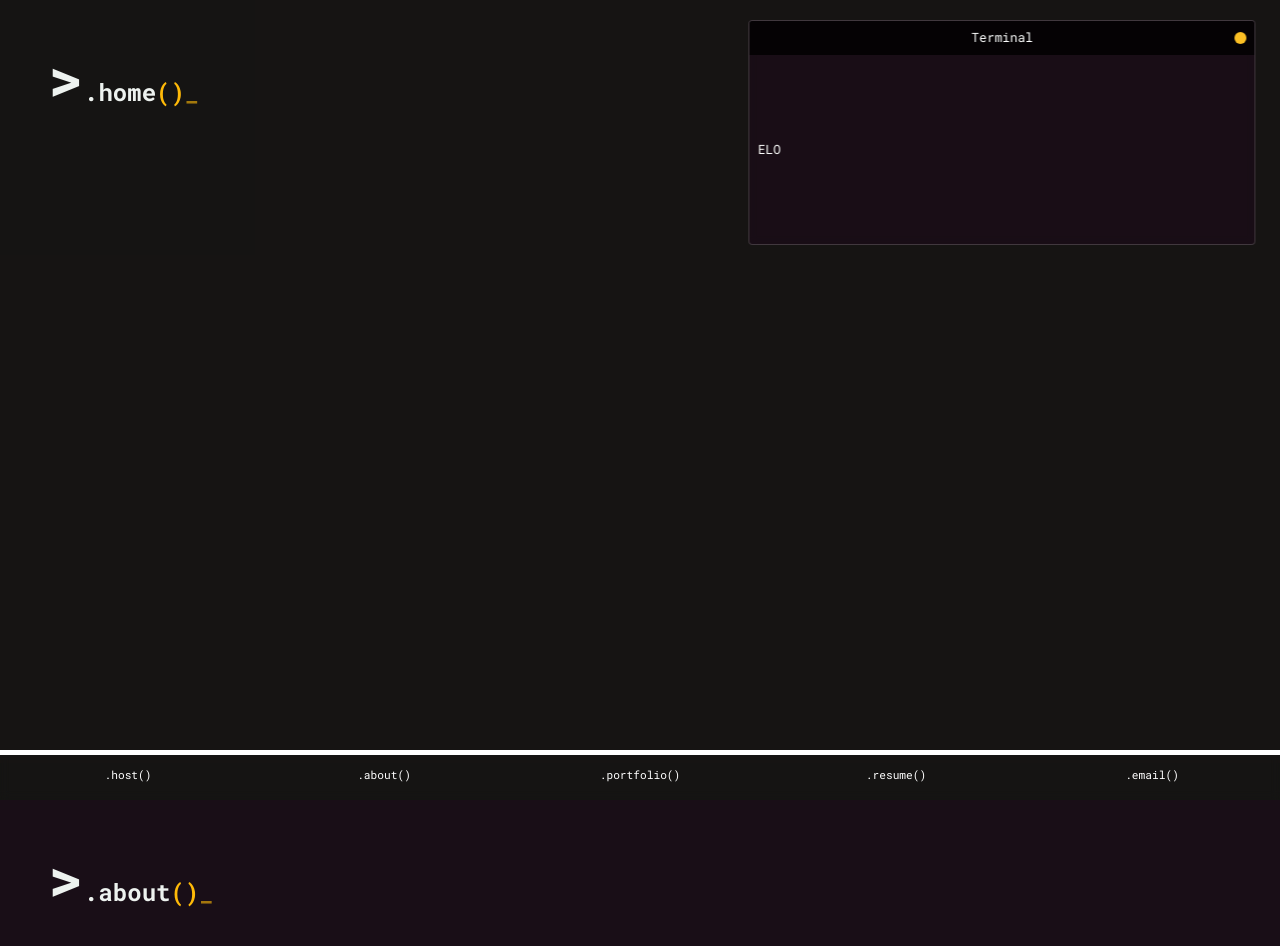
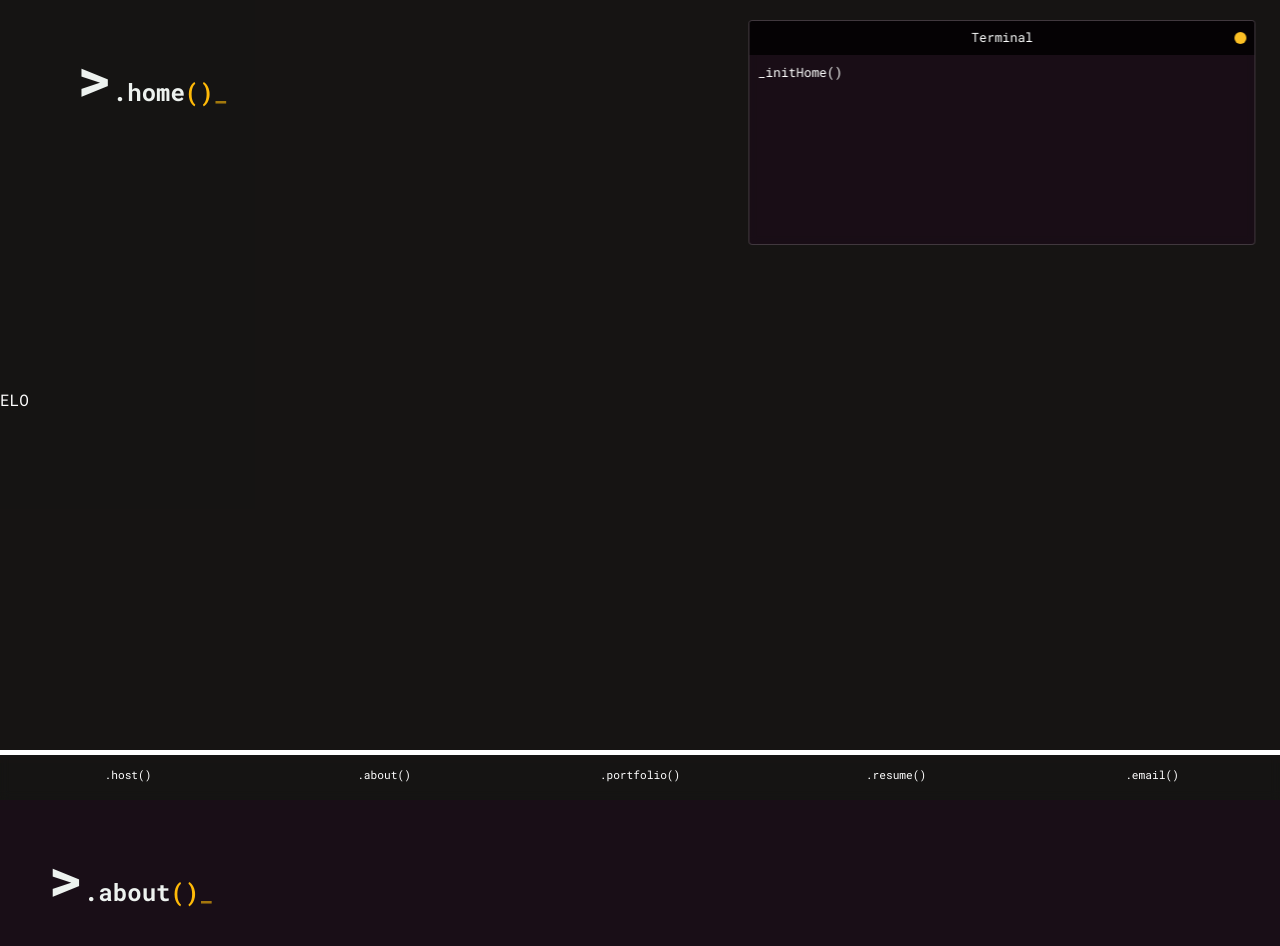
Before and after one commit to milwilczynski/kekAbout, a React (Vite) app: page / in a window 1280 px wide. Shown: the top 946 px of the page. Built offline with nearby package versions, Linux system fonts and the light colour scheme.

Commit message:
console wrapper, some animations handling

```diff
--- a/eslint.config.js
+++ b/eslint.config.js
@@ -12,6 +12,8 @@ export default antfu({
     'react/require-default-props': 'off',
     'unused-imports/no-unused-vars': 'warn',
     'ts/no-non-null-asserted-optional-chain': 'warn',
+    'style/max-statements-per-line': 'off',
+    'react-hooks/exhaustive-deps': 'off',
     'no-console': 'warn',
     'no-void': ['error', { allowAsStatement: true }],
   },
--- a/package.json
+++ b/package.json
@@ -36,11 +36,11 @@
     "tailwindcss": "^3.2.4",
     "typescript": ">=4.4",
     "typescript-plugin-css-modules": "^3.4.0",
-    "@antfu/eslint-config": "^2.21.1",
+    "@antfu/eslint-config": "^2.21.2",
     "eslint-plugin-format": "^0.1.1",
     "@eslint-react/eslint-plugin": "^1.5.15",
     "eslint-plugin-react-refresh": "^0.4.7",
-    "eslint": "9.4.0",
+    "eslint": "9.6.0",
     "eslint-plugin-react-hooks": "^4.6.2"
   }
 }
--- a/src/components/console/index.tsx
+++ b/src/components/console/index.tsx
@@ -1,5 +1,5 @@
 import type { FC, PropsWithChildren } from 'react'
-import React, { useRef, useState } from 'react'
+import React, { useRef } from 'react'
 
 import {
   AnimatePresence,
@@ -8,24 +8,16 @@ import {
 import { TextAnimator } from '../text-animator'
 import styles from './console.module.scss'
 import useScreenDimension from '~/hooks/useScreenDimension'
+import { useConsoleContext } from '~/providers/contexts/console-context'
 
 interface ConsoleProps {
 }
 
-interface ConsoleInternalProps {
+export const Console: FC<PropsWithChildren<ConsoleProps>> = () => {
+  const terminal = useConsoleContext()
+  const parentRef = useRef<HTMLDivElement>(null)
+  const { height } = useScreenDimension()
 
-}
-
-export const ConsoleMinimalized: FC<PropsWithChildren<ConsoleInternalProps>> = () => {
-  return <></>
-}
-
-export const Console: FC<PropsWithChildren<ConsoleProps>> = () => {
-  const parentRef = useRef<HTMLDivElement>(null)
-  const consoleRef = useRef<HTMLDivElement>(null)
-  const { height, width } = useScreenDimension()
-  const [windowPosition, setWindowPosition] = useState<(string | number)[]>([width * 0.58, 0])
-  const [minimalize, setMinimalize] = useState<boolean>(false)
   const variants = {
     minimalized: {
       height: 50,
@@ -36,21 +28,9 @@ export const Console: FC<PropsWithChildren<ConsoleProps>> = () => {
     maximized: {
       height: '30%',
       width: '40%',
-      x: windowPosition[0],
-      y: windowPosition[1],
+      x: terminal.position.window.x,
+      y: terminal.position.window.y,
     },
-  }
-
-  const handleMinimalize = () => {
-    if (!minimalize) {
-      const { x, y } = consoleRef.current?.getBoundingClientRect()!
-      setWindowPosition([x, y])
-    }
-    else {
-      consoleRef.current!.draggable = true
-    }
-    // eslint-disable-next-line style/max-statements-per-line
-    setMinimalize((prevState) => { return !prevState })
   }
 
   return (
@@ -59,10 +39,10 @@ export const Console: FC<PropsWithChildren<ConsoleProps>> = () => {
       ref={parentRef}
     >
       <AnimatePresence initial presenceAffectsLayout mode="sync">
-        {!minimalize
+        {!terminal.position.isMinimalized
         && (
           <motion.div
-            ref={consoleRef}
+            ref={terminal.state.consoleRef}
             animate="maximized"
             transition={{
               type: 'easeInOut',
@@ -82,22 +62,22 @@ export const Console: FC<PropsWithChildren<ConsoleProps>> = () => {
               <div />
               <div className={styles.window_bar_title}>Terminal</div>
               <div className={styles.window_bar_wrapper}>
-                <button className={styles.window_bar_wrapper_btn} onClick={handleMinimalize} />
+                <button className={styles.window_bar_wrapper_btn} onClick={terminal.position.minimalize} />
               </div>
             </motion.div>
             <div className={styles.window_section}>
               <TextAnimator
                 delay={2}
-                text="Inez Dobra Dupa ;)"
+                text={terminal.state.text}
               />
             </div>
           </motion.div>
         )}
-        {minimalize
+        {terminal.position.isMinimalized
         && (
           <motion.div
             className={styles.window_minimalized}
-            onClick={handleMinimalize}
+            onClick={terminal.position.minimalize}
             animate="minimalized"
             variants={variants}
             transition={{
--- a/src/components/text-animator/index.tsx
+++ b/src/components/text-animator/index.tsx
@@ -1,61 +1,18 @@
-import React, { FC, PropsWithChildren, useEffect, useRef, useState } from 'react';
-import { AnimationPlaybackControls, animate, motion, useMotionValue, useTransform } from 'framer-motion';
-import { CursorBlinker } from '../cursor-blinker';
+import type { FC, PropsWithChildren } from 'react'
+import React from 'react'
+import { motion } from 'framer-motion'
+import { CursorBlinker } from '../cursor-blinker'
+import { useConsoleContext } from '~/providers/contexts/console-context'
 
 interface TextAnimatorProps {
-    delay: number;
-    text: string;
 }
 
-interface UseAnimationProps {
-    text: string;
+export const TextAnimator: FC<PropsWithChildren<TextAnimatorProps>> = () => {
+  const terminal = useConsoleContext()
+  return (
+    <>
+      <motion.span>{terminal.animation.displayText}</motion.span>
+      <CursorBlinker />
+    </>
+  )
 }
-
-const useAnimation = ({ text }: UseAnimationProps) => {
-    const reverseRef = useRef<boolean>(false);
-    const count = useMotionValue(0);
-    const rounded = useTransform(count, (latest) => {
-        return Math.round(latest);
-    });
-    const displayText = useTransform(rounded, (latest) => {
-        return text.slice(0, latest);
-    });
-
-    const applyAnimation = (keyframes: number[]) => {
-        let animation = animate(count, keyframes, {
-            type: 'keyframes',
-            delay: 0.5,
-            duration: 2,
-            ease: 'easeInOut',
-            autoplay: false,
-            onComplete: () => {
-                reverseRef.current = !reverseRef.current;
-            },
-        });
-
-        return animation;
-    };
-
-    const getKeyframes = () => {
-        if (reverseRef.current) return [text.length, 0];
-        else return [0, text.length];
-    };
-    const playAnimation = () => {
-        applyAnimation(getKeyframes()).play();
-    };
-
-    return { displayText: displayText, playAnimation: playAnimation };
-};
-
-export const TextAnimator: FC<PropsWithChildren<TextAnimatorProps>> = ({ delay, text }: TextAnimatorProps) => {
-    const { playAnimation, displayText } = useAnimation({ text });
-
-    return <>
-        <button onClick={() => {
-            playAnimation();
-        }}>ELO
-        </button>
-        <motion.span>{displayText}</motion.span>
-        <CursorBlinker />
-    </>;
-};
--- /dev/null
+++ b/src/components/text-animator/useTextAnimator.ts
@@ -0,0 +1,52 @@
+import { useCallback, useEffect, useState } from 'react'
+import { animate, useMotionValue, useTransform } from 'framer-motion'
+
+interface UseAnimationProps {
+  text: string
+  onCompleteAction?: () => void
+}
+
+export function useTextAnimator({ text, onCompleteAction }: UseAnimationProps) {
+  const [reverse, setReverse] = useState(false)
+  const [ready, setReady] = useState(false)
+  const count = useMotionValue(0)
+  const rounded = useTransform(count, (latest) => {
+    return Math.round(latest)
+  })
+  const displayText = useTransform(rounded, (latest) => {
+    return text.slice(0, latest)
+  })
+
+  const applyAnimation = useCallback((keyframes: number[]) => {
+    return animate(count, keyframes, {
+      type: 'keyframes',
+      delay: 0.5,
+      duration: 1,
+      ease: 'easeInOut',
+      autoplay: false,
+      onComplete: () => {
+        console.log('complete')
+        setReverse((prevState) => { return !prevState })
+        setTimeout(() => { return onCompleteAction?.() }, 250)
+      },
+    })
+  }, [reverse, onCompleteAction])
+
+  const getKeyframes = () => {
+    if (reverse)
+      return [text.length, 0]
+    else return [0, text.length]
+  }
+
+  const playAnimation = () => {
+    console.log('play animation')
+    applyAnimation(getKeyframes()).play()
+  }
+
+  useEffect(() => {
+    console.log(!!text)
+    setReady(!!text)
+  }, [text])
+
+  return { displayText, playAnimation, ready, reverse }
+}
--- a/src/pages/home/index.tsx
+++ b/src/pages/home/index.tsx
@@ -1,35 +1,27 @@
-import React, { FC, PropsWithChildren, useRef } from 'react';
-import { motion } from 'framer-motion';
-import styles from './home.module.scss';
-import { PageLabel } from '~/components/label/PageLabel';
+import type { FC, PropsWithChildren } from 'react'
+import React, { useEffect } from 'react'
+import styles from './home.module.scss'
+import { PageLabel } from '~/components/label/PageLabel'
+import { useConsoleContext } from '~/providers/contexts/console-context'
 
 interface HomeProps {
 }
 
 export const Home: FC<PropsWithChildren<HomeProps>> = () => {
-    const ref = useRef(null);
-    return (
-        <section className={styles.home} ref={ref}>
-            <PageLabel className={styles.home_label} label="home" />
-            {/*<motion.div className={styles.home_animation}>*/}
-            {/*    <motion.div>*/}
-            {/*        <span>{'>'}</span>*/}
-            {/*        <motion.span*/}
-            {/*            className={styles.home_animation_underscore}*/}
-            {/*            animate={{ opacity: [0, 1] }}*/}
-            {/*            transition={{*/}
-            {/*                delay: 1,*/}
-            {/*                repeat: Infinity,*/}
-            {/*                repeatDelay: 2,*/}
-            {/*                ease: 'linear',*/}
-            {/*                duration: 0.5,*/}
-            {/*            }}*/}
-            {/*        >*/}
-            {/*            _*/}
-            {/*        </motion.span>*/}
-            {/*    </motion.div>*/}
-            {/*</motion.div>*/}
-            <div className={styles.home_wrapper}>{/* <Console /> */}</div>
-        </section>
-    );
-};
+  const terminal = useConsoleContext()
+
+  const log = () => {
+    console.log('ES')
+  }
+  useEffect(() => {
+    terminal.state.doAction('_initHome()', log)
+  }, [])
+
+  return (
+    <section className={styles.home}>
+      <button onClick={() => { terminal.state.doAction('asfasdfasdf()', () => { console.log('I did that shit bro') }) }}>ELO</button>
+      <PageLabel className={styles.home_label} label="home" />
+      <div className={styles.home_wrapper}>{/* <Console /> */}</div>
+    </section>
+  )
+}
--- a/src/providers/console-provider.tsx
+++ b/src/providers/console-provider.tsx
@@ -1,10 +1,57 @@
-import { FC, PropsWithChildren } from 'react';
-import { ConsoleContext } from '~/providers/contexts/console-context';
+import type { FC, PropsWithChildren } from 'react'
+import { useCallback, useEffect, useMemo, useRef, useState } from 'react'
+import { ConsoleContext } from '~/providers/contexts/console-context'
+import useScreenDimension from '~/hooks/useScreenDimension'
+import { useTextAnimator } from '~/components/text-animator/useTextAnimator'
 
 interface ConsoleProviderProps {
 
 }
 
 export const ConsoleProvider: FC<PropsWithChildren<ConsoleProviderProps>> = ({ children }) => {
-    return (<ConsoleContext.Provider value={{}}>{children}</ConsoleContext.Provider>);
-};
+  const [text, setText] = useState<string>('')
+  const [action, setAction] = useState<() => void>()
+  const { displayText, playAnimation, ready, reverse } = useTextAnimator({ text, onCompleteAction: action })
+
+  const consoleRef = useRef<HTMLDivElement>(null)
+  const { width } = useScreenDimension()
+  const [isMinimalized, setIsMinimalized] = useState<boolean>(false)
+  const [windowPosition, setWindowPosition] = useState<{ x: number, y: number }>({ x: width * 0.58, y: 0 })
+
+  const minimalize = () => {
+    if (!isMinimalized) {
+      const { x, y } = consoleRef.current?.getBoundingClientRect()!
+      setWindowPosition({ x, y })
+    }
+
+    setIsMinimalized((prevState) => { return !prevState })
+  }
+
+  const doAction = useCallback((_text: string, _action: () => void) => {
+    console.log('reverse: ', reverse)
+    if (reverse) {
+      setAction(() => {
+        return () => {
+          setText(_text)
+          setAction(() => { return _action })
+        }
+      })
+    }
+    else {
+      setText(_text)
+      setAction(() => {
+        return _action
+      })
+    }
+  }, [action, text, reverse])
+
+  useEffect(() => {
+    ready && playAnimation()
+  }, [ready, action])
+
+  const value = useMemo(() => {
+    return { state: { doAction, text, consoleRef }, animation: { play: playAnimation, displayText }, position: { minimalize, isMinimalized, window: windowPosition } }
+  }, [minimalize, text, action])
+
+  return <ConsoleContext.Provider value={value}>{children}</ConsoleContext.Provider>
+}
--- a/src/providers/contexts/console-context.ts
+++ b/src/providers/contexts/console-context.ts
@@ -1,14 +1,35 @@
-import React, { useContext } from 'react';
+import React, { useContext } from 'react'
+import type { MotionValue } from 'framer-motion'
 
-interface ConsoleContextProps {
-
+interface ConsoleMainState {
+  text: string
+  doAction: (text: string, action: () => void) => void
+  consoleRef: React.RefObject<HTMLDivElement>
 }
 
-export const ConsoleContext = React.createContext<ConsoleContextProps>({});
+interface ConsolePositionProps {
+  window: { x: number, y: number }
+  isMinimalized: boolean
+  minimalize: () => void
+}
 
-export const useConsoleContext = () => {
-    const ctx = useContext(ConsoleContext);
-    if (!ctx) throw new Error('useConsoleContext must be used within ConsoleProvider');
+interface ConsoleAnimationProps {
+  play: (() => void) | undefined
+  displayText: MotionValue<string>
+}
 
-    return ctx;
-};
+interface ConsoleContextType {
+  state: ConsoleMainState
+  animation: ConsoleAnimationProps
+  position: ConsolePositionProps
+}
+
+export const ConsoleContext = React.createContext<ConsoleContextType | null>(null)
+
+export function useConsoleContext() {
+  const ctx = useContext(ConsoleContext)
+  if (!ctx)
+    throw new Error('useConsoleContext must be used within ConsoleProvider')
+
+  return ctx
+}
```
Also changed, not shown: src/App.tsx (+16 -16 lines), src/components/cursor-blinker/index.tsx (+6 -5 lines), 1 other file (tests, documents, lock files or other folders).
